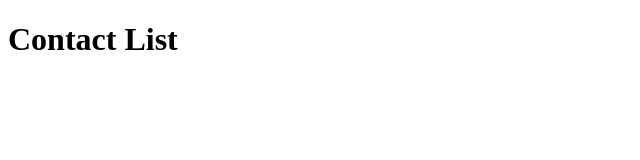
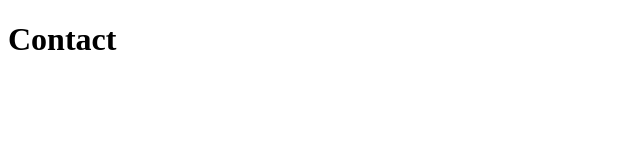
Before and after one commit to ChuefeVue/git_terminal_assessment, a plain HTML site: page contact.html in a window 1280 px wide. Shown: the whole page, without its empty margins (0-640 px from the left). Drawn offline with Linux system fonts and the light colour scheme.

Commit message:
added wording revision to contact

```diff
--- a/contact.html
+++ b/contact.html
@@ -8,7 +8,7 @@
 </head>
 
 <body>
-    <H1>Contact List</H1>
+    <H1>Contact</H1>
 </body>
 
 </html>
```
